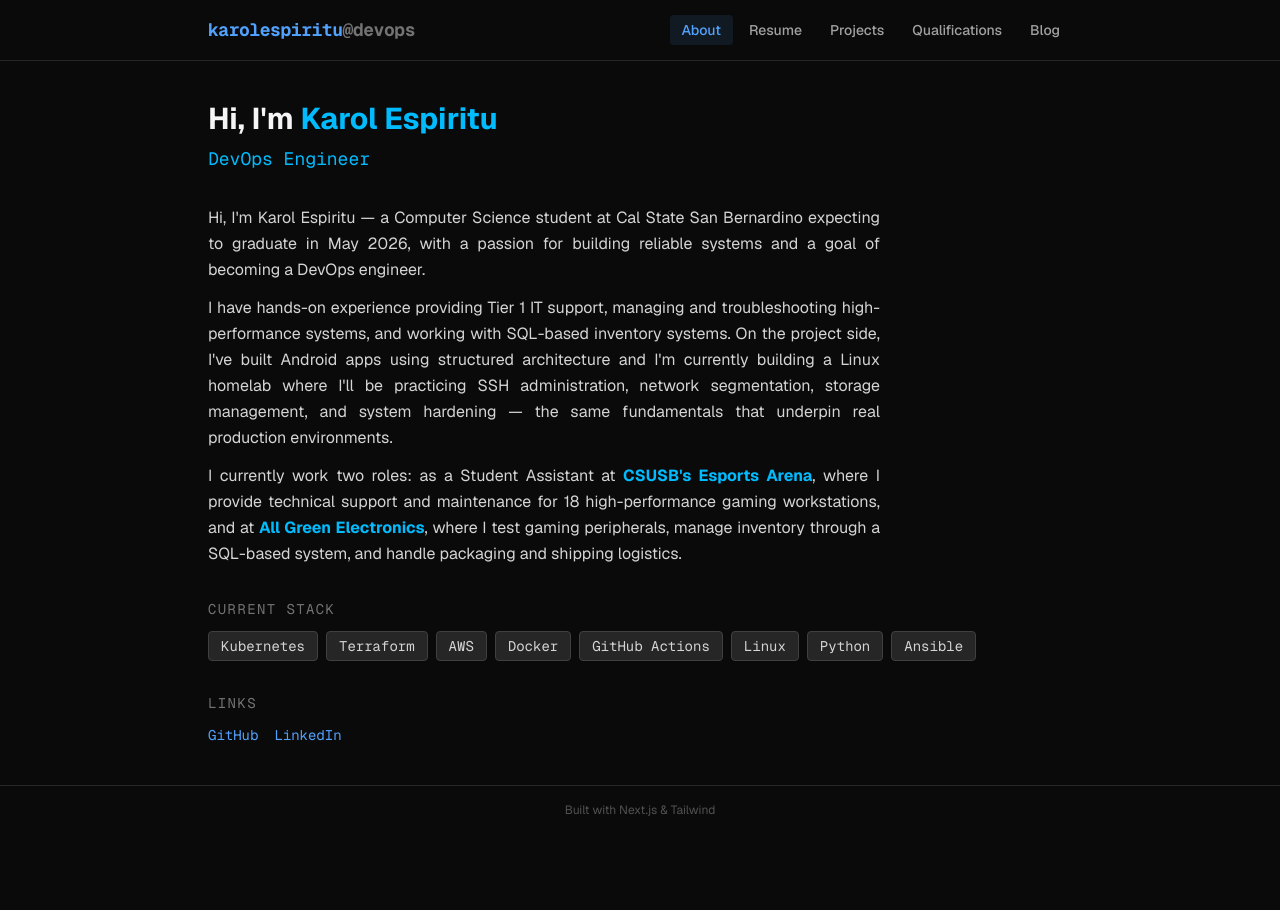
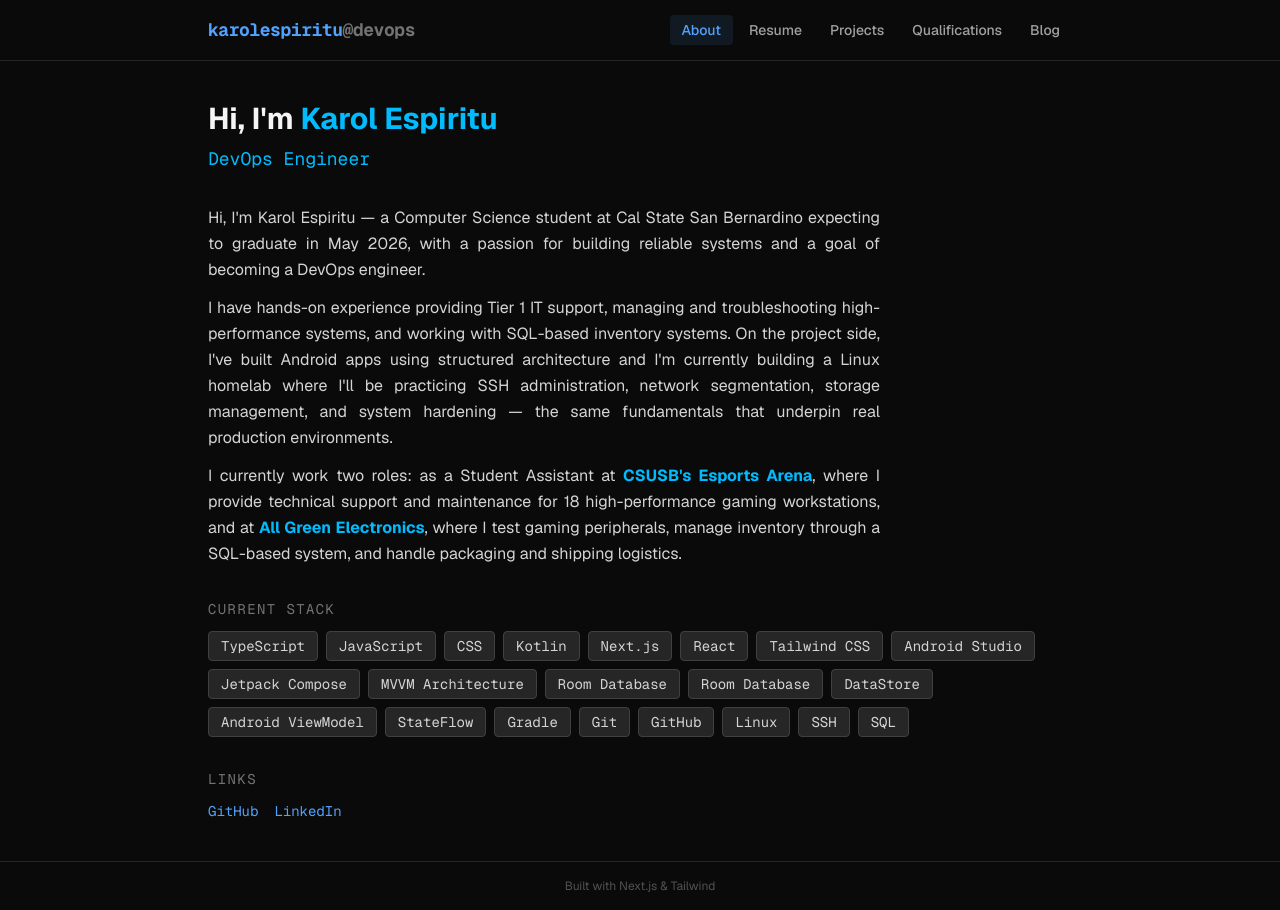
Before and after one commit to kayspadess/WebsitePortfolio, a Next.js app: page / in a window 1280 px wide. Before the commit the page ends 834 px from the top, so only its background shows below. Built offline with nearby package versions, Linux system fonts and the light colour scheme.

Commit message:
Update about page

```diff
--- a/app/page.tsx
+++ b/app/page.tsx
@@ -25,7 +25,7 @@ export default function AboutPage() {
           Current Stack
         </h2>
         <div className="flex flex-wrap gap-2">
-          {["Kubernetes", "Terraform", "AWS", "Docker", "GitHub Actions", "Linux", "Python", "Ansible"].map(
+          {["TypeScript", "JavaScript", "CSS", "Kotlin", "Next.js", "React", "Tailwind CSS", "Android Studio", "Jetpack Compose", "MVVM Architecture", "Room Database", "Room Database", "DataStore", "Android ViewModel", "StateFlow", "Gradle", "Git", "GitHub", "Linux", "SSH", "SQL"].map(
             (tool) => (
               <span
                 key={tool}
```
